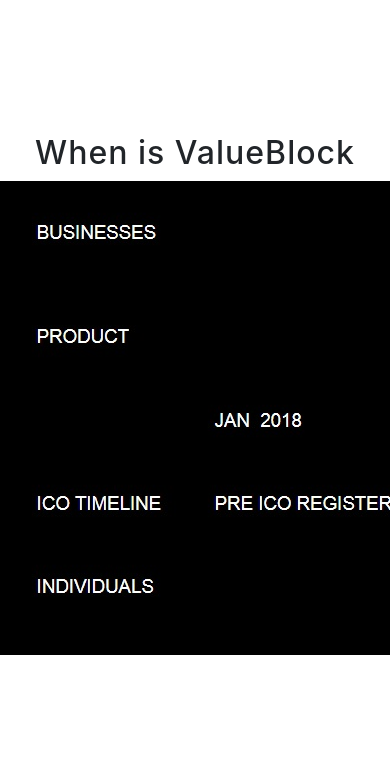
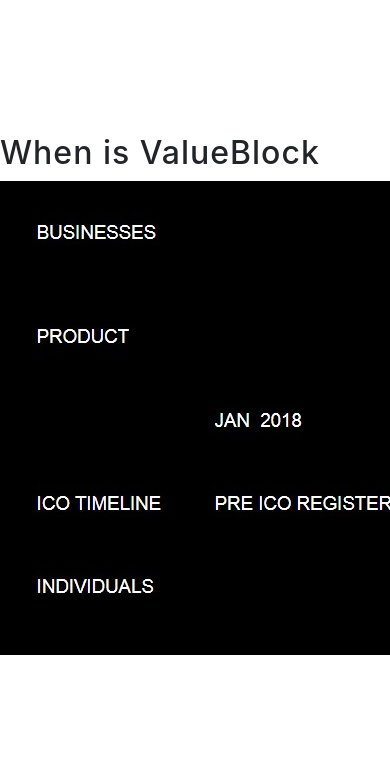
Before and after one commit to harshadikshit/corporate-web-app, a website with bundled scripts: page index.html in a window 390 px wide. Shown: the part 2297-3080 px from the top of the page. Built offline with nearby package versions, Linux system fonts and the light colour scheme.

Commit message:
Need to make it responsive

```diff
--- a/index.html
+++ b/index.html
@@ -105,12 +105,15 @@
     <!-- Contact Section -->
     <section id="contact" class="content-section text-center">
       <div class="container">
-        <div class="row">
+        <!--
+	 <div class="row">
           <div class="col-lg-8 mx-auto">
             <h2>When is ValueBlock</h2>
           </div>
         </div>
+	-->
         <div class="row">
+		<h2>When is ValueBlock</h2>
 		<img src="img/timeline.jpg"></img>
           </div>
         </div>
```
